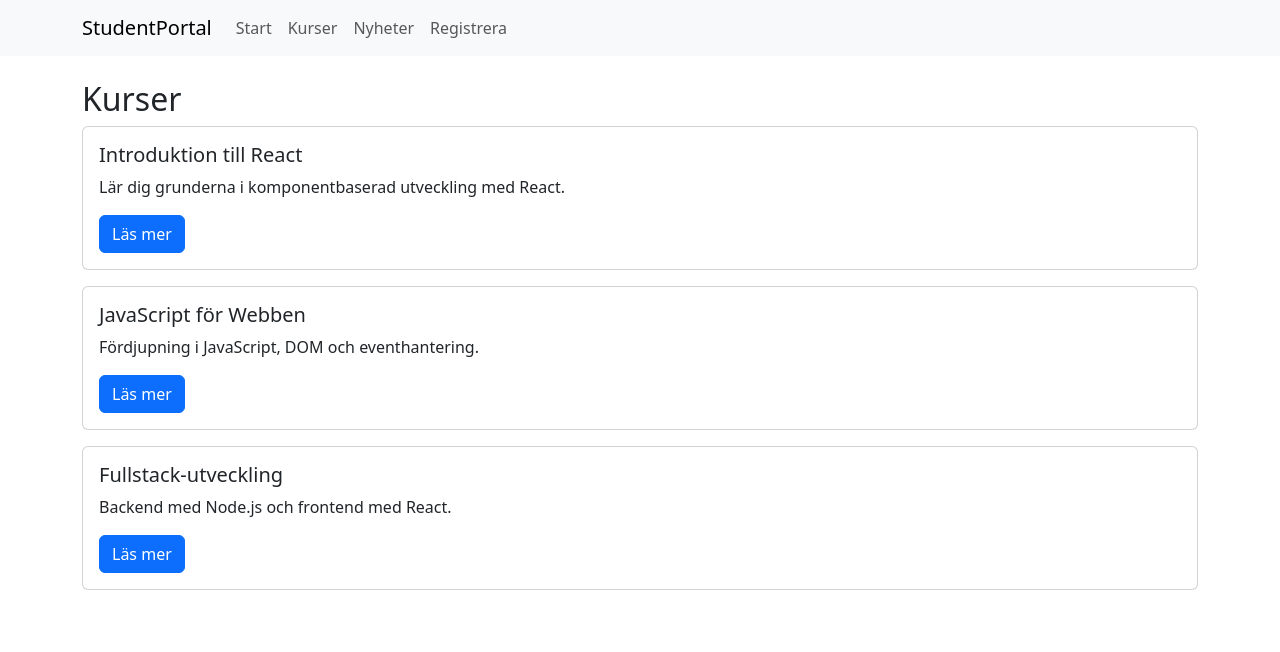
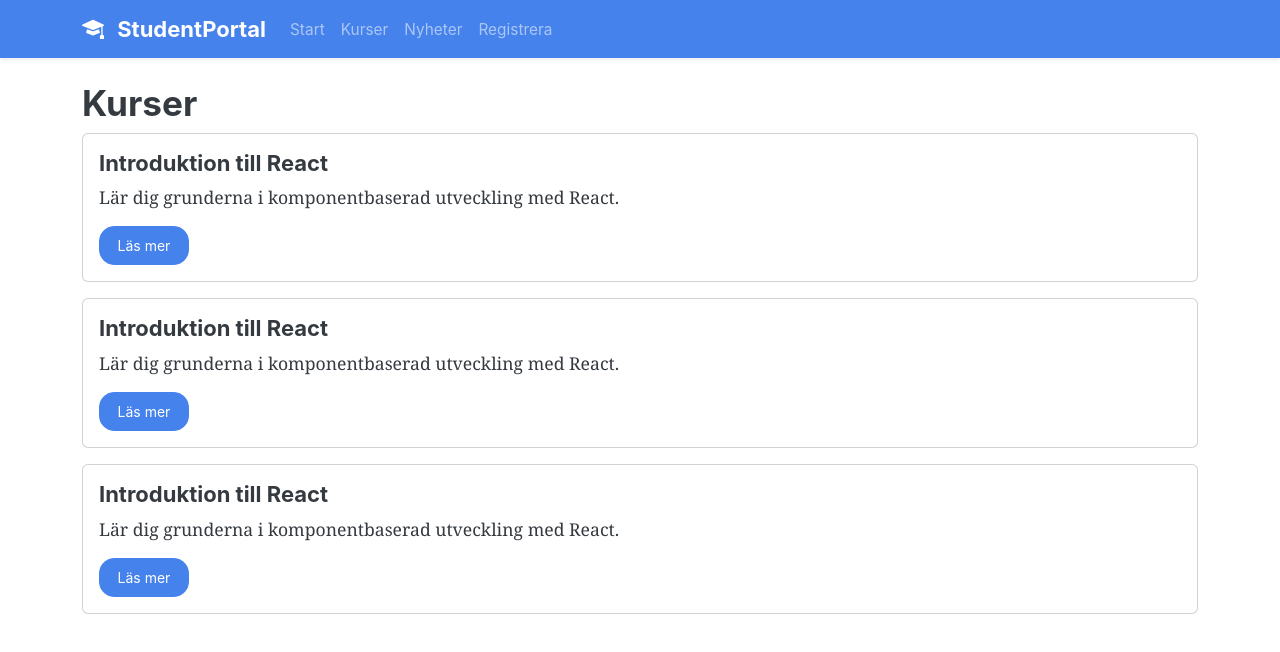
Before and after one commit to Tomshi-123/Studentportal, a React (Vite) app: page /courses in a window 1280 px wide. Shown: the top 652 px of the page. Built offline with nearby package versions, Linux system fonts and the light colour scheme.

Commit message:
bootswatch

```diff
--- a/package.json
+++ b/package.json
@@ -14,6 +14,8 @@
     "@emotion/styled": "^11.14.0",
     "@mui/material": "^7.1.1",
     "bootstrap": "^5.3.6",
+    "bootstrap-icons": "^1.13.1",
+    "bootswatch": "^5.3.6",
     "react": "^19.1.0",
     "react-bootstrap": "^2.10.10",
     "react-dom": "^19.1.0",
--- a/src/components/Navbar.jsx
+++ b/src/components/Navbar.jsx
@@ -4,10 +4,10 @@ import { Link } from 'react-router-dom';
 import { Navbar as BSNavbar, Nav, Container } from 'react-bootstrap';
 
 const Navbar = () => (
-  <BSNavbar bg="light" expand="lg">
+  <BSNavbar expand="lg" variant="dark" className="bg-primary shadow-sm">
     <Container>
-      <BSNavbar.Brand as={Link} to="/">
-        StudentPortal
+      <BSNavbar.Brand as={Link} to="/" className="fw-bold">
+        <i className="bi bi-mortarboard-fill me-2"></i> StudentPortal
       </BSNavbar.Brand>
       <BSNavbar.Toggle />
       <BSNavbar.Collapse>
--- a/src/data/courses.jsx
+++ b/src/data/courses.jsx
@@ -7,13 +7,13 @@ const courses = [
   },
   {
     id: 2,
-    title: "JavaScript för Webben",
-    description: "Fördjupning i JavaScript, DOM och eventhantering.",
+    title: "Introduktion till React",
+    description: "Lär dig grunderna i komponentbaserad utveckling med React.",
   },
   {
     id: 3,
-    title: "Fullstack-utveckling",
-    description: "Backend med Node.js och frontend med React.",
+    title: "Introduktion till React",
+    description: "Lär dig grunderna i komponentbaserad utveckling med React.",
   },
 ];
 
--- a/src/data/news.jsx
+++ b/src/data/news.jsx
@@ -8,9 +8,9 @@ const news = [
   },
   {
     id: 2,
-    title: "React-kursen startar snart",
-    date: "2025-06-05",
-    content: "Missa inte introduktionskursen i React – anmäl dig idag.",
+    title: "Välkommen till StudentPortalen",
+    date: "2025-06-01",
+    content: "Vi är glada att kunna lansera vår nya studentportal!",
   },
 ];
 
--- a/src/main.jsx
+++ b/src/main.jsx
@@ -3,7 +3,9 @@ import React from 'react';
 import ReactDOM from 'react-dom/client';
 import App from './App.jsx';
 import { BrowserRouter } from 'react-router-dom';
-import 'bootstrap/dist/css/bootstrap.min.css';
+/* import 'bootstrap/dist/css/bootstrap.min.css'; */
+import 'bootswatch/dist/litera/bootstrap.min.css';
+import 'bootstrap-icons/font/bootstrap-icons.css';
 import './App.css';
 
 ReactDOM.createRoot(document.getElementById('root')).render(
```
Also changed, not shown: src/components/RegisterForm.jsx (+12 -2 lines), 1 other file (tests, documents, lock files or other folders).
